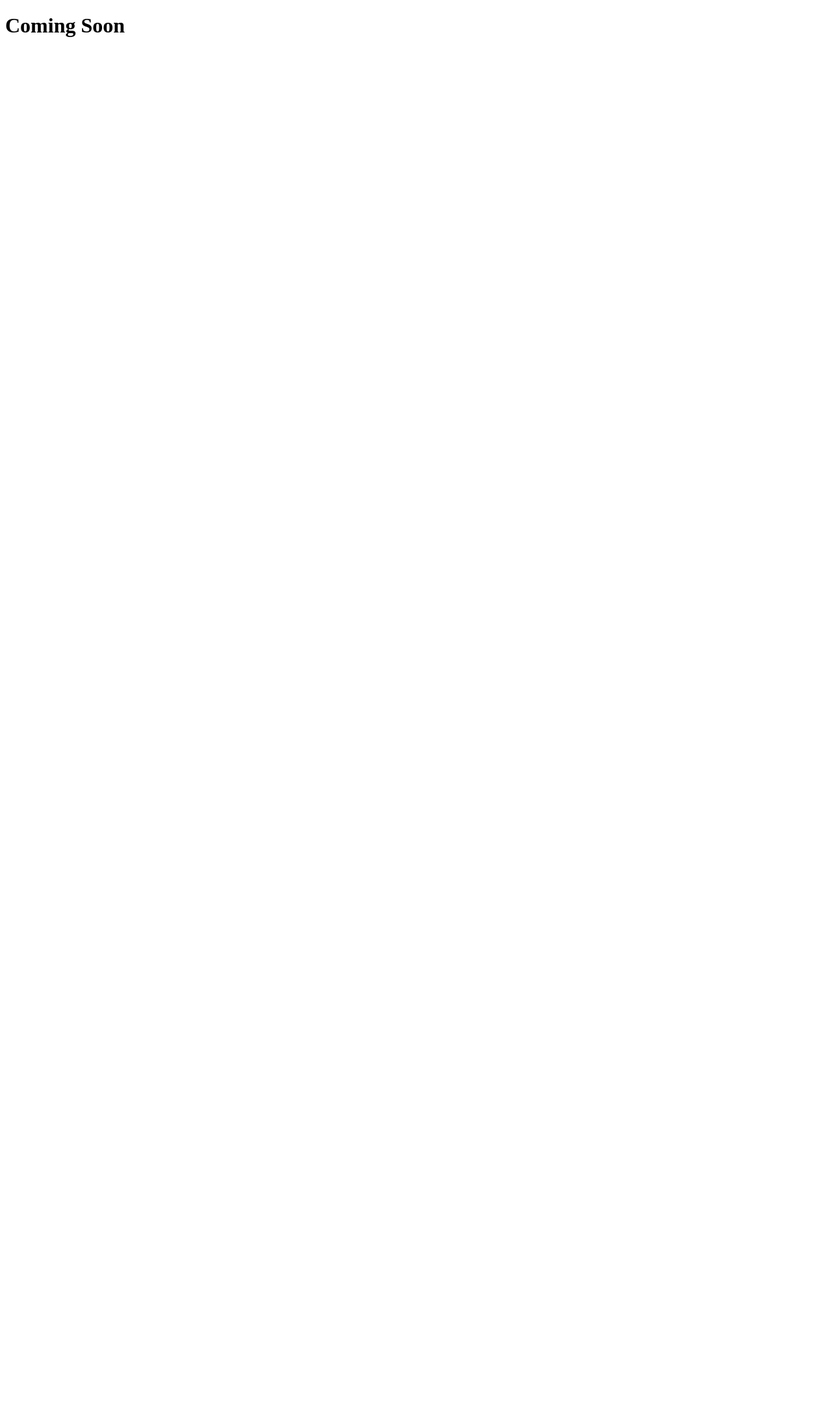
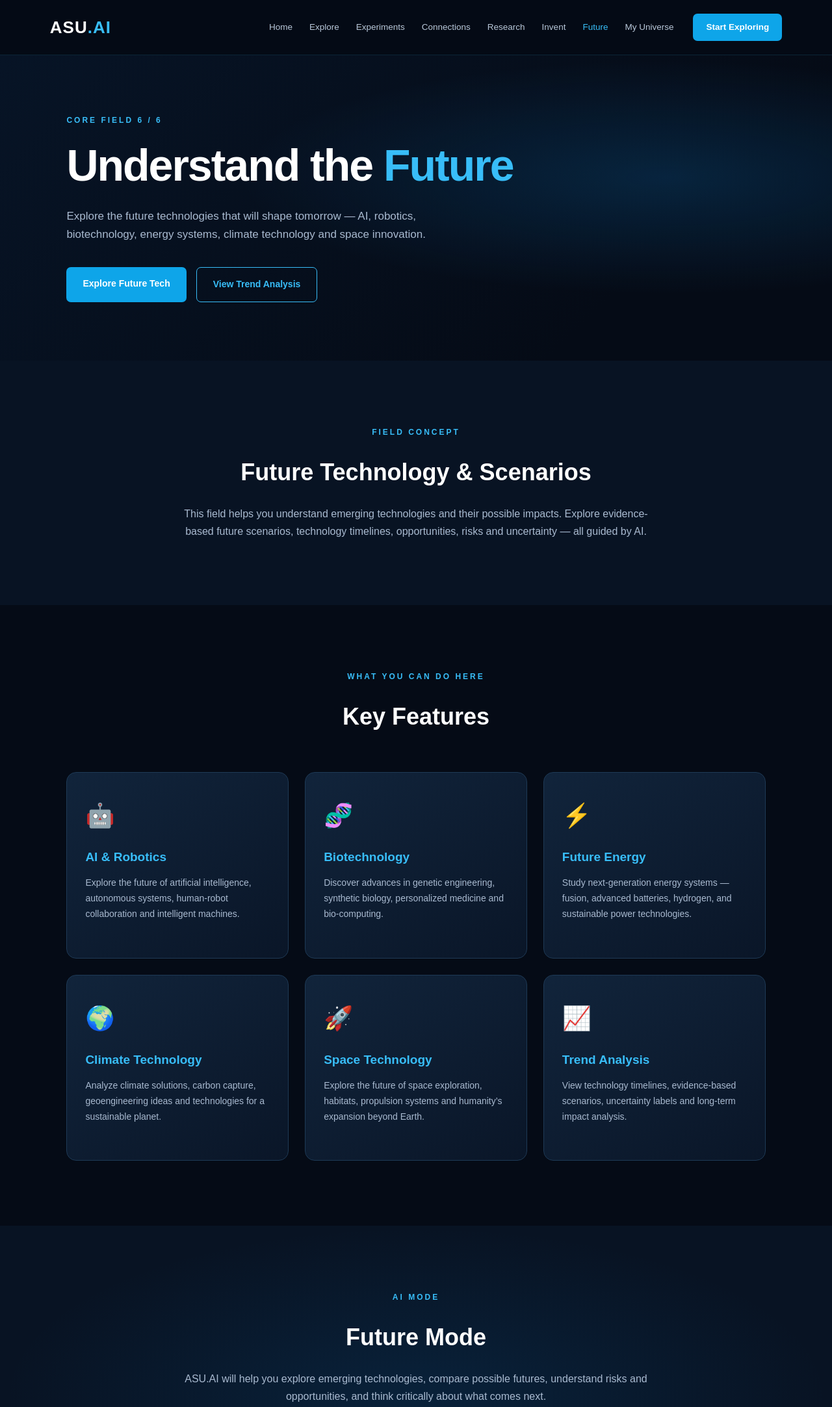
Before and after one commit to 521workspace2009-code/ASU.AI, a plain HTML site: page future.html in a window 1280 px wide. Shown: the top 2165 px of the page at 65% size. Before the commit the page ends 800 px from the top, so only its background shows below. Drawn offline with Linux system fonts and the light colour scheme.

Commit message:
Update future.html

```diff
--- a/future.html
+++ b/future.html
@@ -3,9 +3,127 @@
 <head>
     <meta charset="UTF-8">
     <meta name="viewport" content="width=device-width, initial-scale=1.0">
-    <title>ASU.AI</title>
+    <title>Understand the Future | ASU.AI</title>
+    <link rel="stylesheet" href="style.css">
 </head>
 <body>
-    <h1>Coming Soon</h1>
+
+    <!-- Header -->
+    <header>
+        <a href="index.html" class="logo">ASU<span>.AI</span></a>
+
+        <nav>
+            <a href="index.html">Home</a>
+            <a href="unknown.html">Explore</a>
+            <a href="experiments.html">Experiments</a>
+            <a href="connections.html">Connections</a>
+            <a href="research.html">Research</a>
+            <a href="inventions.html">Invent</a>
+            <a href="future.html" class="active">Future</a>
+            <a href="my-universe.html">My Universe</a>
+            <a href="#" class="nav-button">Start Exploring</a>
+        </nav>
+    </header>
+
+    <!-- Hero Section -->
+    <section class="hero" style="min-height: 420px; padding: 90px 8%;">
+        <div class="hero-content">
+            <div class="hero-label">CORE FIELD 6 / 6</div>
+            <h1>Understand the <span>Future</span></h1>
+            <p class="hero-description">
+                Explore the future technologies that will shape tomorrow — AI, robotics,
+                biotechnology, energy systems, climate technology and space innovation.
+            </p>
+            <div class="hero-buttons">
+                <a href="#" class="primary-button">Explore Future Tech</a>
+                <a href="#" class="secondary-button">View Trend Analysis</a>
+            </div>
+        </div>
+    </section>
+
+    <!-- Field Description -->
+    <section class="introduction">
+        <div class="section-label">FIELD CONCEPT</div>
+        <h2>Future Technology & Scenarios</h2>
+        <p>
+            This field helps you understand emerging technologies and their possible impacts.
+            Explore evidence-based future scenarios, technology timelines, opportunities,
+            risks and uncertainty — all guided by AI.
+        </p>
+    </section>
+
+    <!-- What You Can Do -->
+    <section class="fields">
+        <div class="section-heading">
+            <div class="section-label">WHAT YOU CAN DO HERE</div>
+            <h2>Key Features</h2>
+        </div>
+
+        <div class="field-container">
+            <div class="field-card">
+                <div class="field-icon">🤖</div>
+                <h3>AI & Robotics</h3>
+                <p>Explore the future of artificial intelligence, autonomous systems, human-robot collaboration and intelligent machines.</p>
+            </div>
+
+            <div class="field-card">
+                <div class="field-icon">🧬</div>
+                <h3>Biotechnology</h3>
+                <p>Discover advances in genetic engineering, synthetic biology, personalized medicine and bio-computing.</p>
+            </div>
+
+            <div class="field-card">
+                <div class="field-icon">⚡</div>
+                <h3>Future Energy</h3>
+                <p>Study next-generation energy systems — fusion, advanced batteries, hydrogen, and sustainable power technologies.</p>
+            </div>
+
+            <div class="field-card">
+                <div class="field-icon">🌍</div>
+                <h3>Climate Technology</h3>
+                <p>Analyze climate solutions, carbon capture, geoengineering ideas and technologies for a sustainable planet.</p>
+            </div>
+
+            <div class="field-card">
+                <div class="field-icon">🚀</div>
+                <h3>Space Technology</h3>
+                <p>Explore the future of space exploration, habitats, propulsion systems and humanity’s expansion beyond Earth.</p>
+            </div>
+
+            <div class="field-card">
+                <div class="field-icon">📈</div>
+                <h3>Trend Analysis</h3>
+                <p>View technology timelines, evidence-based scenarios, uncertainty labels and long-term impact analysis.</p>
+            </div>
+        </div>
+    </section>
+
+    <!-- AI Mode -->
+    <section class="ai-section">
+        <div class="section-label">AI MODE</div>
+        <h2>Future Mode</h2>
+        <p>
+            ASU.AI will help you explore emerging technologies, compare possible futures,
+            understand risks and opportunities, and think critically about what comes next.
+        </p>
+
+        <div class="ai-modes">
+            <div class="ai-mode">Technology Timelines</div>
+            <div class="ai-mode">Scenario Analysis</div>
+            <div class="ai-mode">Trend Tracking</div>
+            <div class="ai-mode">Risk & Opportunity</div>
+        </div>
+
+        <p class="coming-soon">COMING SOON IN PHASE 1</p>
+    </section>
+
+    <!-- Footer -->
+    <footer>
+        <div class="footer-logo">ASU<span>.AI</span></div>
+        <p>AI-powered science exploration, research and innovation.</p>
+        <p>A ProtiQ Labs initiative</p>
+        <p class="copyright">© 2026 ASU.AI — Explore. Experiment. Discover.</p>
+    </footer>
+
 </body>
 </html>
```
